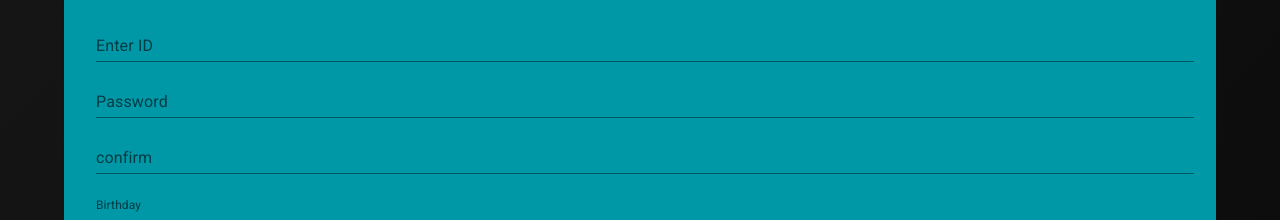
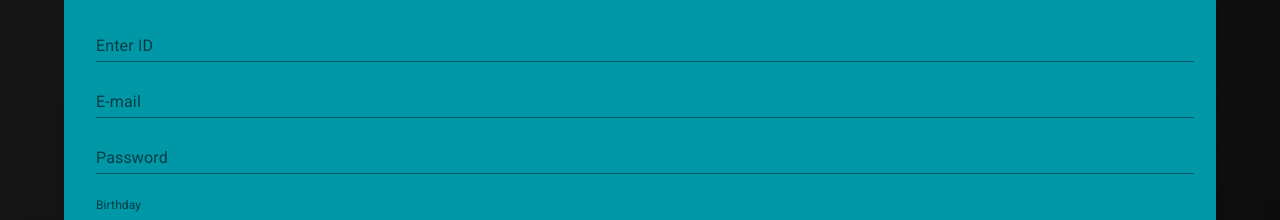
Before and after one commit to BinayakThakur/Khata, a React (Create React App) app: page /register in a window 1280 px wide. Shown: the part 134-354 px from the top of the page. Built offline with nearby package versions, Linux system fonts and the light colour scheme.

Commit message:
registration added

```diff
--- a/src/components/Register.js
+++ b/src/components/Register.js
@@ -35,9 +35,10 @@ const Sign =()=>{
 
 
     const signform={
-        user : '',
+        name : '',
+        email:'',
         password:'',
-        date:''
+        dob:''
     }
     const signSubmit = (e)=>{
 
@@ -46,7 +47,7 @@ const Sign =()=>{
             body: JSON.stringify(e),
             headers: { 'Content-Type': 'application/json' }
         }
-        fetch("https://react-rest-spring.herokuapp.com/mregister", reqOptions)
+        fetch("https://butlerservice.herokuapp.com/users/add", reqOptions)
             .then(res => res.json() )
             .then(
                 setUpdate(<Alert severity="success" className="ms-4">Registered!</Alert>)
@@ -66,8 +67,21 @@ const Sign =()=>{
                 values,handleSubmit,handleChange
             })=>(
                 <form onSubmit={handleSubmit}>
-                <TextField className="mt-4 ms-3" fullWidth id="user" label="Enter ID" variant="standard" style={{width:"98%"}} onChange={handleChange} value={values.user}/><br/>
-                <TextField
+                <TextField className="mt-4 ms-3" fullWidth id="name" label="Enter ID" variant="standard" style={{width:"98%"}} onChange={handleChange} value={values.name}/><br/>
+
+                 <TextField
+                  className="mt-2 ms-3"
+                  variant="standard"
+                  id="email"
+                  label="E-mail"
+                  type="email"
+                  fullWidth
+                  onChange={handleChange}
+                  value={ values.email}
+
+                  style={{width:"98%"}}
+                 /><br/>
+                 <TextField
                   className="mt-2 ms-3"
                   variant="standard"
                   id="password"
@@ -77,22 +91,11 @@ const Sign =()=>{
                   onChange={handleChange} value={values.password}
 
                   style={{width:"98%"}}
-                 />
-                 <TextField
-                  className="mt-2 ms-3"
-                  variant="standard"
-                  id="confirm"
-                  label="confirm"
-                  type="password"
-                  fullWidth
-
-
-                  style={{width:"98%"}}
                  /><br/>
                 <TextField
                 className="mt-4 ms-3"
-                id="date"
-                onChange={handleChange} value={values.date}
+                id="dob"
+                onChange={handleChange} value={values.dob}
                 variant="standard"
                 label="Birthday"
                 type="date"
```
